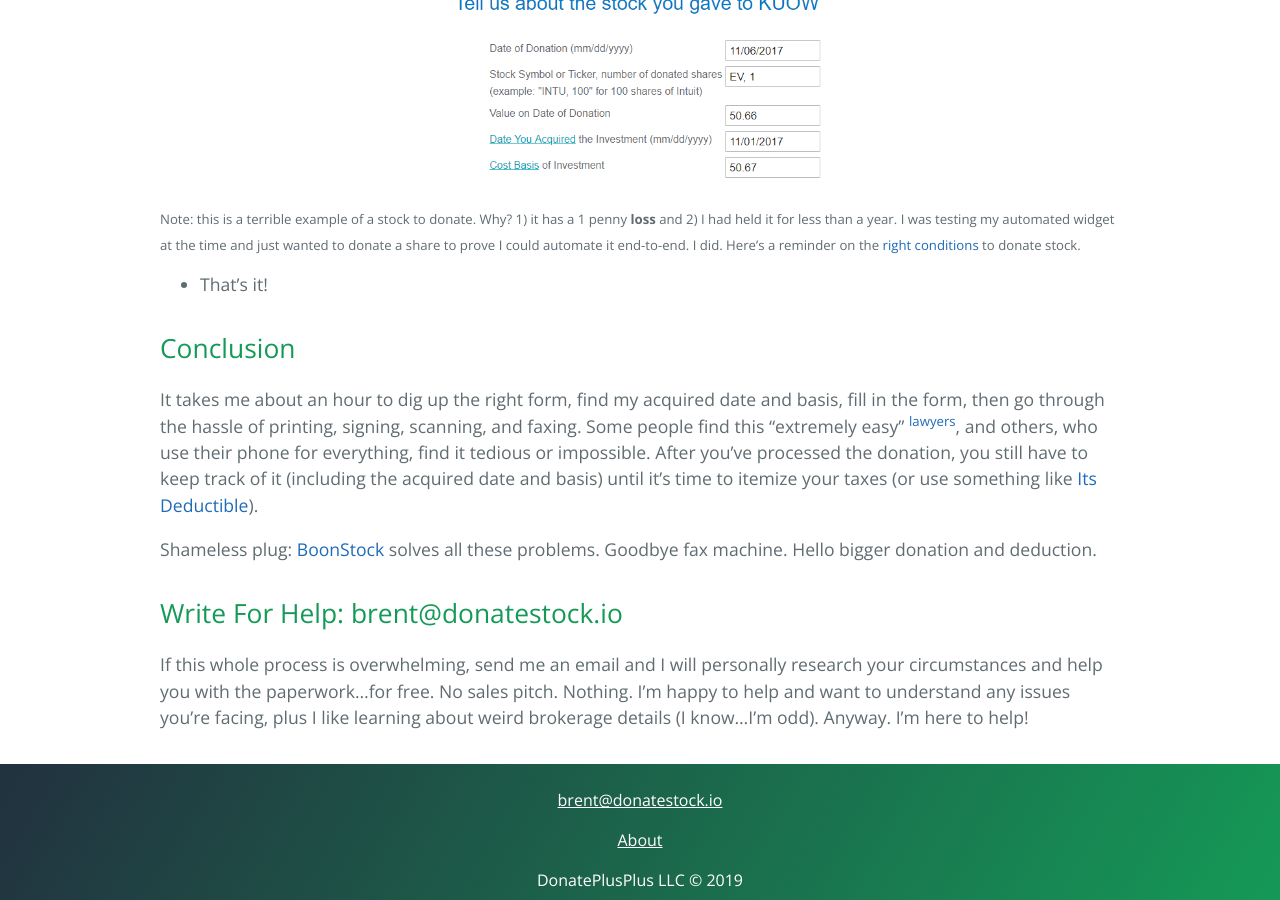
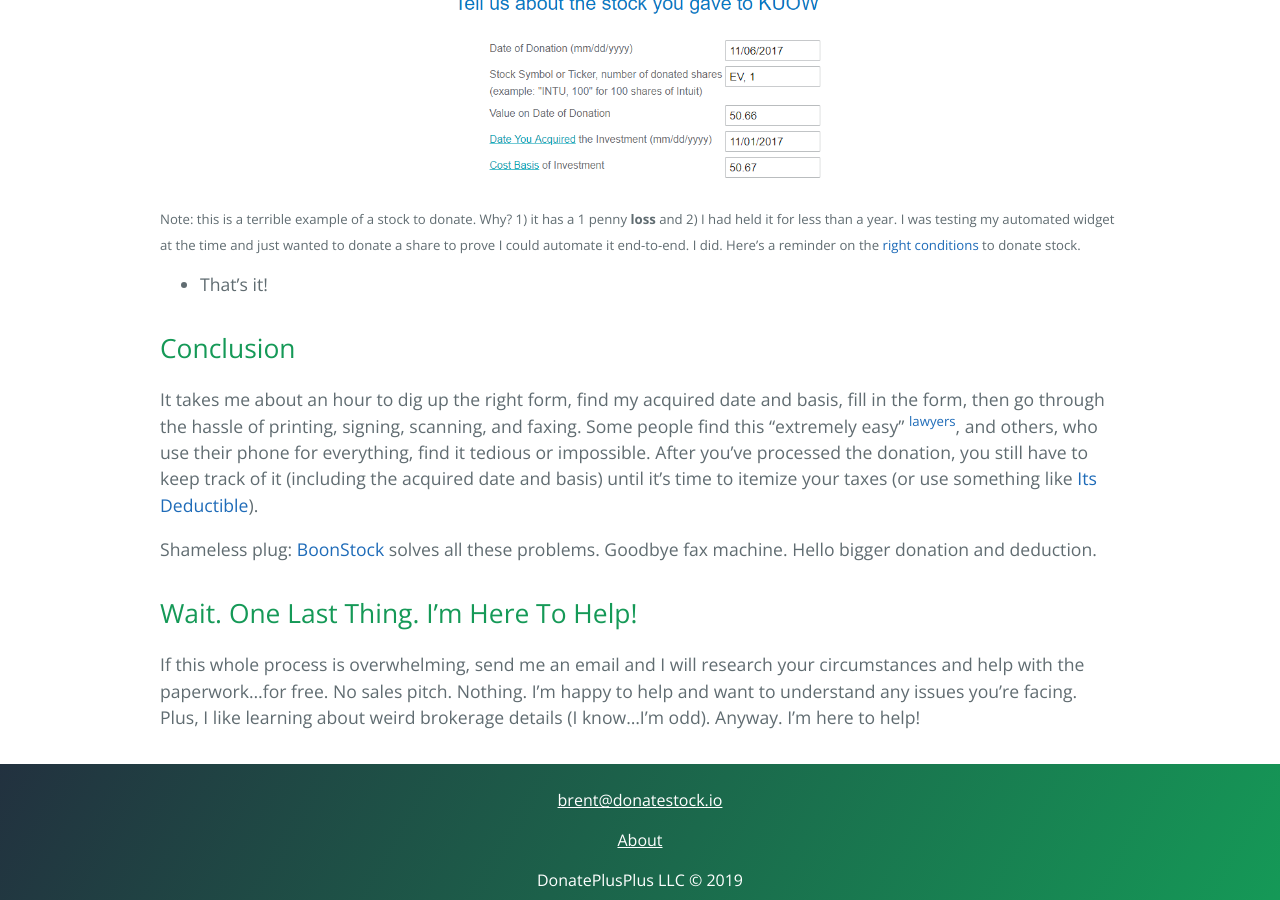
Before and after one commit to brntsllvn/donate-stock, a Jekyll site: the page built from _posts/2019-02-23-how-to-donate-stock.markdown, in a window 1280 px wide and 900 px high, scrolled down 2108 px. Built offline with Jekyll 4.4.1, drawn with Linux system fonts in a browser that asks for light colours.

Commit message:
update how

```diff
--- a/_posts/2019-02-23-how-to-donate-stock.markdown
+++ b/_posts/2019-02-23-how-to-donate-stock.markdown
@@ -73,6 +73,6 @@ It takes me about an hour to dig up the right form, find my acquired date and ba
 
 Shameless plug: [BoonStock](https://donatestock.io) solves all these problems. Goodbye fax machine. Hello bigger donation and deduction.
 
-## Write For Help: brent@donatestock.io
+## Wait. One Last Thing. I'm Here To Help!
 
-If this whole process is overwhelming, send me an email and I will personally research your circumstances and help you with the paperwork...for free. No sales pitch. Nothing. I'm happy to help and want to understand any issues you're facing, plus I like learning about weird brokerage details (I know...I'm odd). Anyway. I'm here to help!
+If this whole process is overwhelming, send me an email and I will research your circumstances and help with the paperwork...for free. No sales pitch. Nothing. I'm happy to help and want to understand any issues you're facing. Plus, I like learning about weird brokerage details (I know...I'm odd). Anyway. I'm here to help!
```
Also changed, not shown: other parts of _posts/2019-02-23-how-to-donate-stock.markdown (+1 -1 lines).
